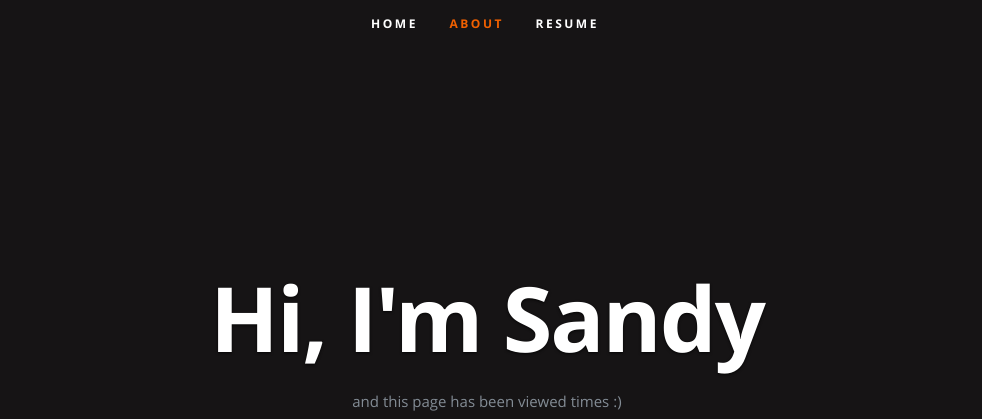
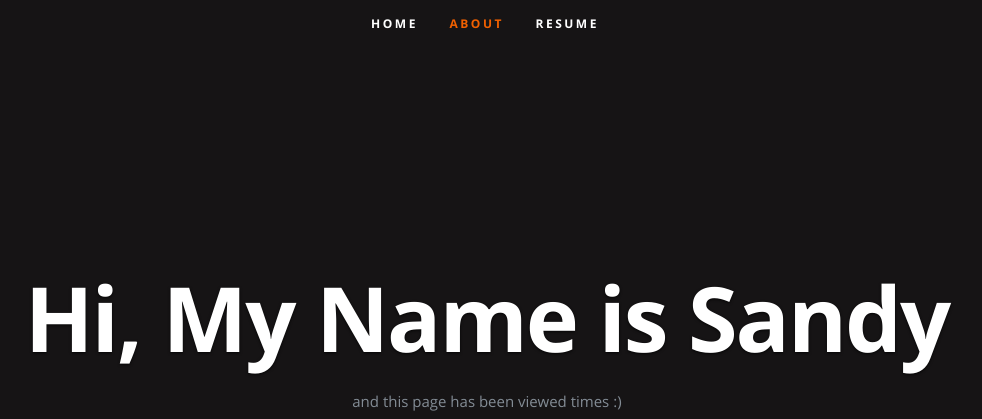
Before and after one commit to sandylukita/azure-resume2, a plain HTML site: page frontend/index.html in a window 1280 px wide. Shown: the top 419 px of the page, without its empty margins (155-1137 px from the left). Drawn offline with nearby package versions, Linux system fonts and the light colour scheme; no server answers.

Commit message:
changed index.html

```diff
--- a/frontend/index.html
+++ b/frontend/index.html
@@ -54,7 +54,7 @@
 
       <div class="row banner">
          <div class="banner-text">
-            <h1 class="responsive-headline">Hi, I'm Sandy</h1>
+            <h1 class="responsive-headline">Hi, My Name is Sandy</h1>
 
             <p>and this page has been viewed <a id="counter"></a> times :) </p>
             <ul class="social">
```
